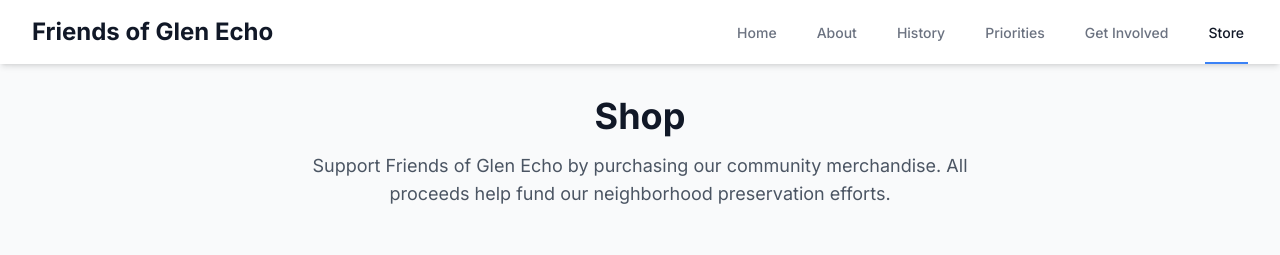
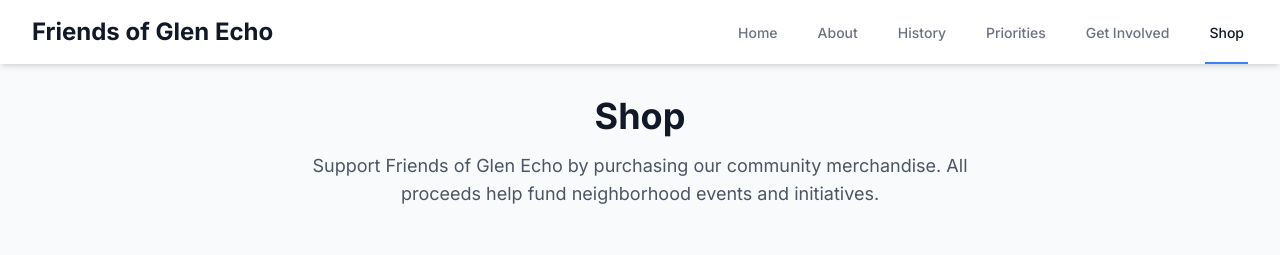
Before and after one commit to andrewjhinger/GlenEcho, a Next.js app: page /store in a window 1280 px wide. Shown: the top 255 px of the page. Built offline with nearby package versions, Linux system fonts and the light colour scheme.

Commit message:
text updates

```diff
--- a/src/app/about/page.tsx
+++ b/src/app/about/page.tsx
@@ -22,7 +22,7 @@
     },
     {
       title: 'Sustainability',
-      description: 'Promoting environmentally responsible practices and sustainable development.',
+      description: 'Promoting environmentally responsible practices and park improvements.',
       icon: (
         <svg className="w-8 h-8" fill="none" viewBox="0 0 24 24" stroke="currentColor">
           <path strokeLinecap="round" strokeLinejoin="round" strokeWidth={2} d="M21 12a9 9 0 01-9 9m9-9a9 9 0 00-9-9m9 9H3m9 9a9 9 0 01-9-9m9 9c1.657 0 3-4.03 3-9s-1.343-9-3-9m0 18c-1.657 0-3-4.03-3-9s1.343-9 3-9m-9 9a9 9 0 019-9" />
--- a/src/app/store/page.tsx
+++ b/src/app/store/page.tsx
@@ -74,7 +74,7 @@
           <h1 className="text-4xl font-bold text-gray-900 mb-4">Shop</h1>
           <p className="text-lg text-gray-600 max-w-2xl mx-auto">
             Support Friends of Glen Echo by purchasing our community merchandise.
-            All proceeds help fund our neighborhood preservation efforts.
+            All proceeds help fund neighborhood events and initiatives.
           </p>
         </div>
 
--- a/src/components/Navigation.tsx
+++ b/src/components/Navigation.tsx
@@ -14,7 +14,7 @@
     { href: '/history', label: 'History' },
     { href: '/priorities', label: 'Priorities' },
     { href: '/get-involved', label: 'Get Involved' },
-    { href: '/store', label: 'Store' },
+    { href: '/store', label: 'Shop' },
   ];
 
   return (
```
